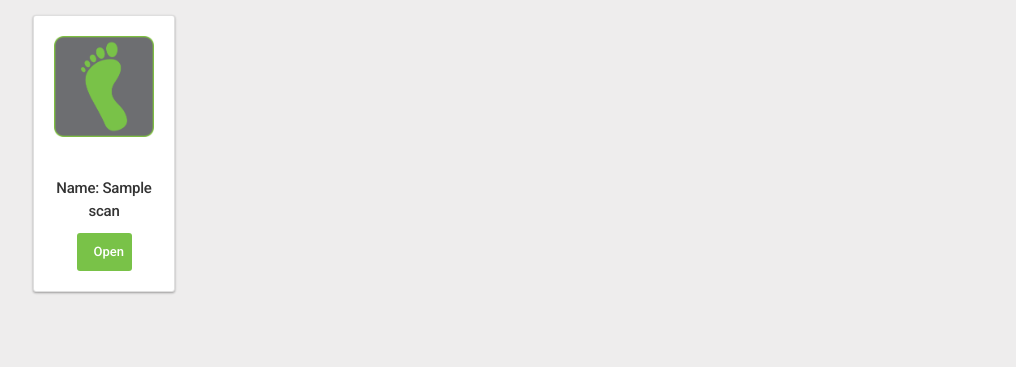
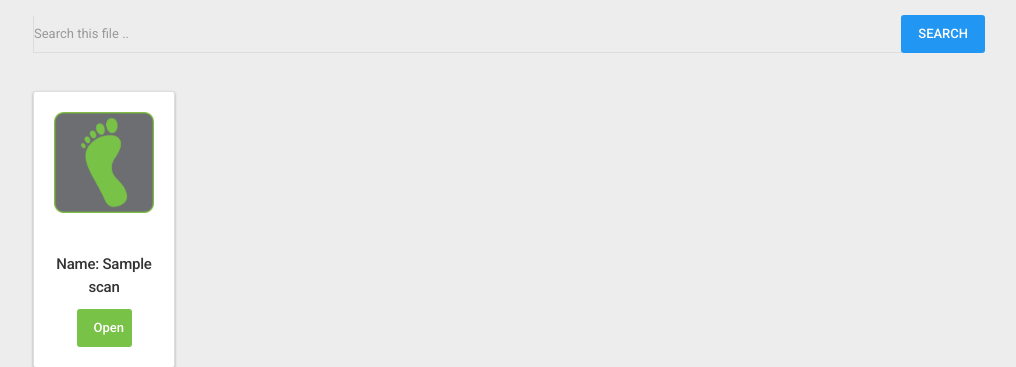
Before and after one commit to emdadul38/foot-scanning, a Django app: page / in a window 1280 px wide. Shown: the part 505-872 px from the top of the page, without its empty margins (131-1147 px from the left). Before the commit the page ends 799 px from the top, so only its background shows below. Run offline with Django 3.2, Linux system fonts and the light colour scheme; tables that the repository leaves empty hold one stand-in row (values such as "Sample post"); some libraries are stand-ins or nearby versions.

Commit message:
Add search and paginate on Scan

```diff
--- a/professional/templates/home.html
+++ b/professional/templates/home.html
@@ -111,6 +111,22 @@
 								<canvas id="renderCanvas" style="width:100%; height: 475px; border:1px solid darkgrey"></canvas>
 							</div>
 						</div>
+						<!-- Search box -->
+						<div class="row">
+							<div class="col-xl-12 col-sm-12" >
+								<form method="GET" >
+									<div class="input-group " style="padding-bottom: 2.375rem; width: 100%;">
+										<input type="text" class="form-control" name="q" value="{{ request.GET.q }}" placeholder="Search this file ..">
+										<div class="input-group-append">
+										  <button class="btn btn-primary" type="submit" name="action">
+											<span class="glyphicon glyphicon-search">Search</span>
+										  </button>
+										</div>
+									</div>
+								</form>
+							</div>
+						</div>
+						<!-- /search box -->
 						<!-- Grid -->
 						<div class="row" id="product_list">
 							{% for scan in scans %}
--- a/professional/views.py
+++ b/professional/views.py
@@ -7,6 +7,7 @@ from rest_framework.views import APIView
 from rest_framework.response import Response
 from rest_framework.permissions import IsAuthenticated
 from rest_framework import viewsets
+from django.db.models import Q
 from rest_framework.parsers import MultiPartParser, FormParser
 from .models import Organization, Professional, Patient, User, Address, Album, Scan
 from .serializers import OrganizationSerializer, ProfessionalSerializer, PatientSerializer, UserSerializer, AddressSerializer, AlbumSerializer, ScanSerializer
@@ -215,6 +216,12 @@ class ScanView(APIView):
 
 def home(request):
     scan_list = Scan.objects.all()
+    query = request.GET.get('q')
+    if query:
+        scan_list = Scan.objects.filter(
+            Q(name__icontains=query)
+        ).distinct()
+
     page = request.GET.get('page', 1)
 
     paginator = Paginator(scan_list, 6)
```
